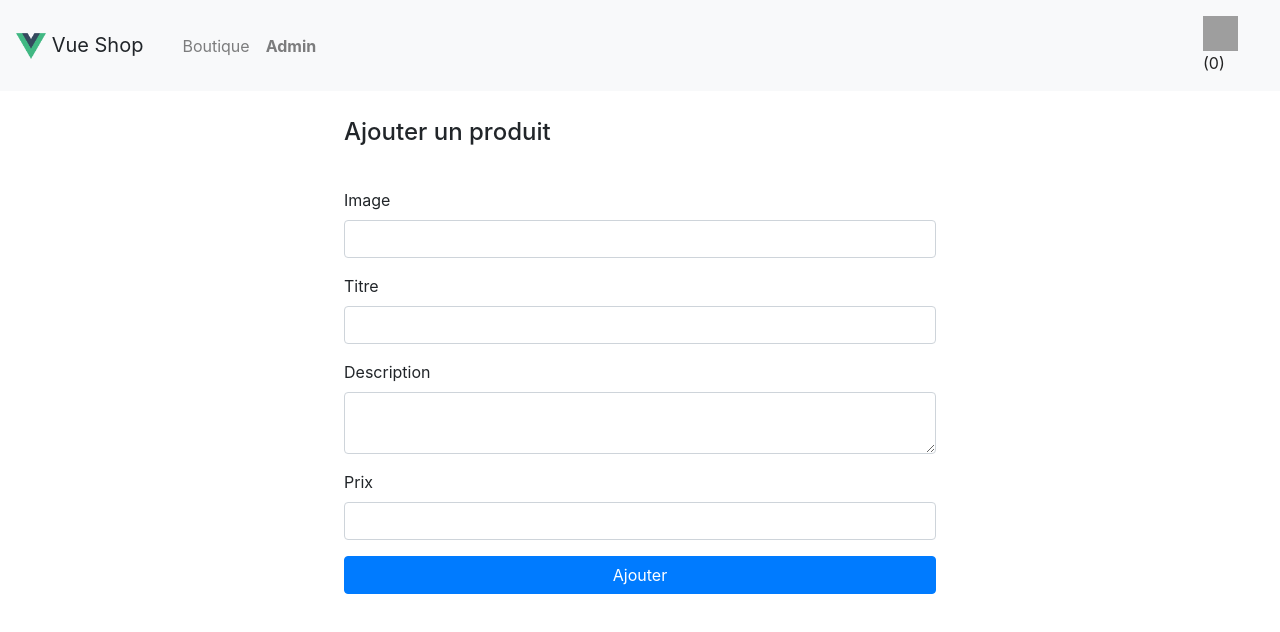
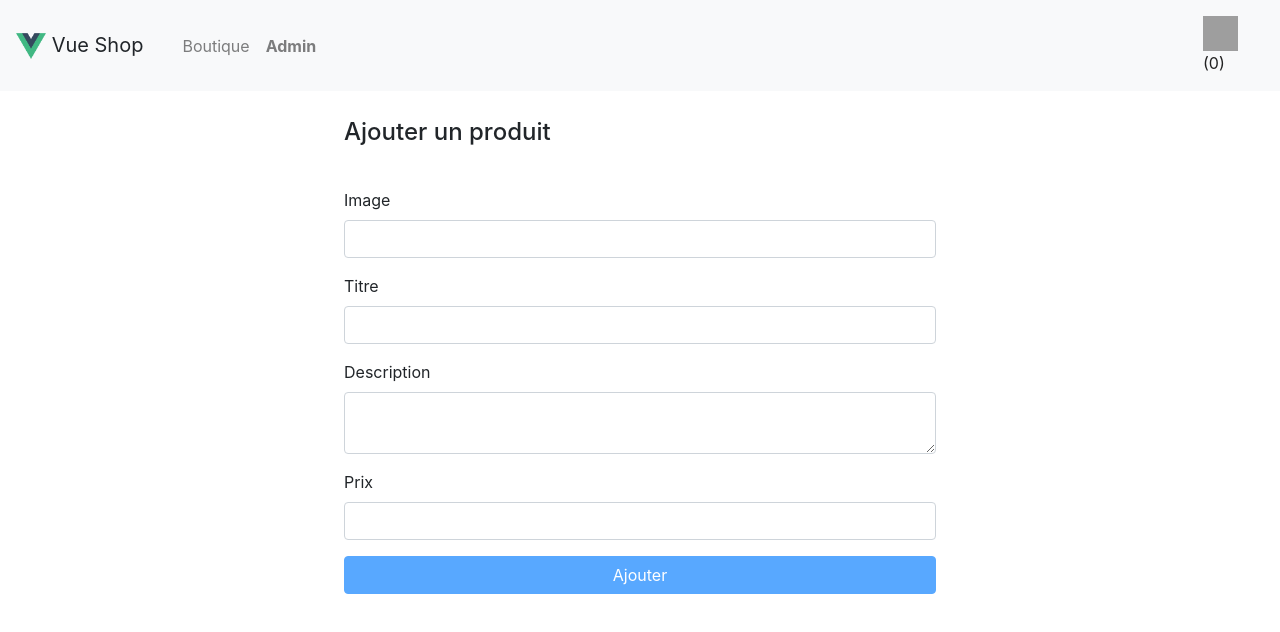
Before and after one commit to camille-guillard/vuejs-v2-shop, a Vue app: page /admin in a window 1280 px wide. Shown: the top 632 px of the page. Built offline with nearby package versions, Linux system fonts and the light colour scheme; grey boxes are pictures that could not be loaded.

Commit message:
disabled admin form

```diff
--- a/src/components/features/Admin/AdminProductForm.vue
+++ b/src/components/features/Admin/AdminProductForm.vue
@@ -21,7 +21,7 @@
     <ul v-if="errors.length">
       <li class="text-danger" v-for="error in errors" :key="error">{{error}}</li>
     </ul>
-    <button class="btn btn-primary">Ajouter</button>
+    <button disabled class="btn btn-primary">Ajouter</button>
   </form>
 
 </template>
```
